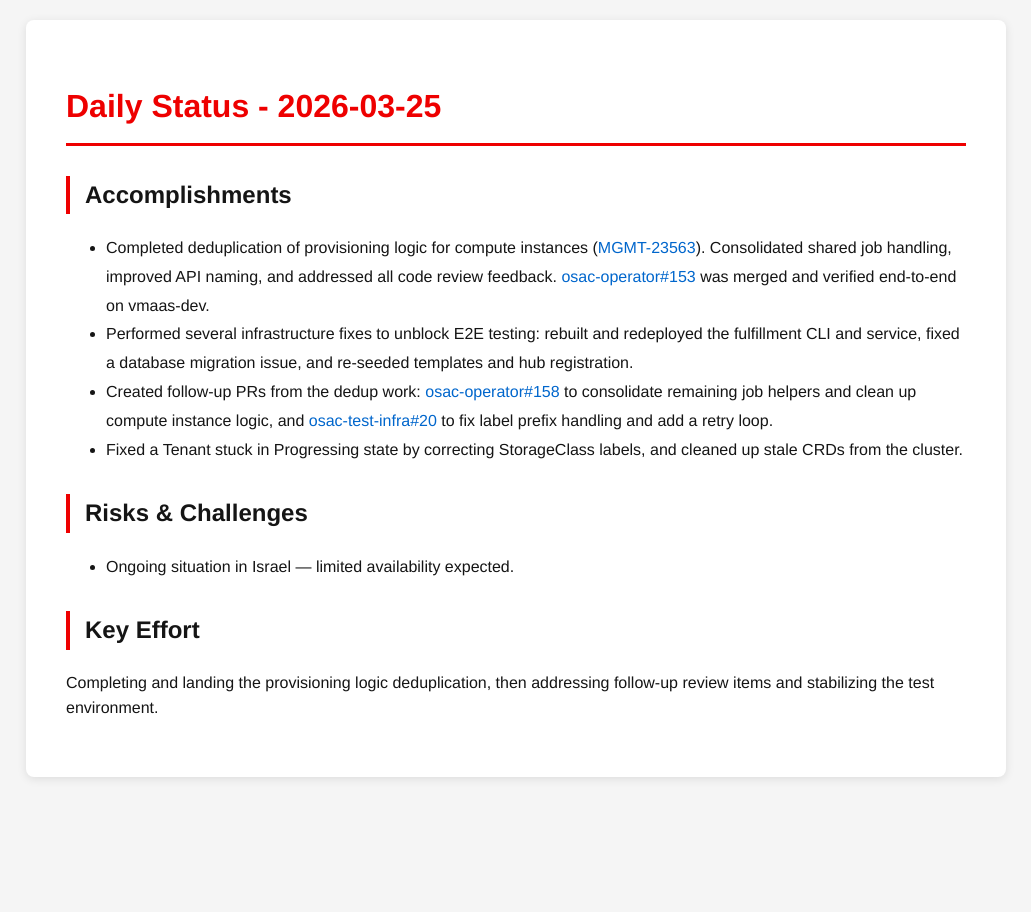
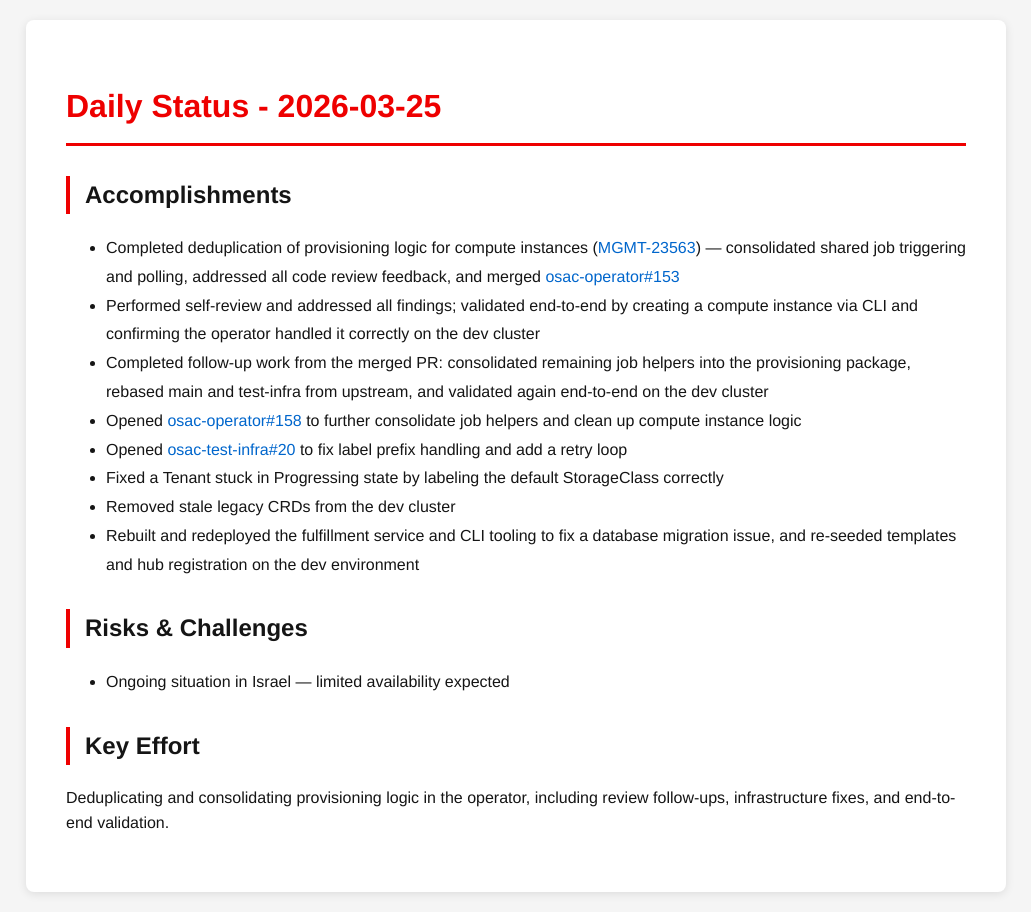
Before and after one commit to tzvatot/daily-status, a Jekyll site: the page built from 2026-03-25.md, in a window 1280 px wide. Shown: the whole page, without its empty margins (124-1155 px from the left). Built offline with Jekyll 4.4.1, drawn with Linux system fonts in a browser that asks for light colours.

Commit message:
Daily status update - 2026-03-25

```diff
--- a/2026-03-25.md
+++ b/2026-03-25.md
@@ -7,13 +7,17 @@ date: 2026-03-25
 # Daily Status - 2026-03-25
 
 ## Accomplishments
-- Completed deduplication of provisioning logic for compute instances ([MGMT-23563](https://issues.redhat.com/browse/MGMT-23563)). Consolidated shared job handling, improved API naming, and addressed all code review feedback. [osac-operator#153](https://github.com/osac-project/osac-operator/pull/153) was merged and verified end-to-end on vmaas-dev.
-- Performed several infrastructure fixes to unblock E2E testing: rebuilt and redeployed the fulfillment CLI and service, fixed a database migration issue, and re-seeded templates and hub registration.
-- Created follow-up PRs from the dedup work: [osac-operator#158](https://github.com/osac-project/osac-operator/pull/158) to consolidate remaining job helpers and clean up compute instance logic, and [osac-test-infra#20](https://github.com/osac-project/osac-test-infra/pull/20) to fix label prefix handling and add a retry loop.
-- Fixed a Tenant stuck in Progressing state by correcting StorageClass labels, and cleaned up stale CRDs from the cluster.
+- Completed deduplication of provisioning logic for compute instances ([MGMT-23563](https://issues.redhat.com/browse/MGMT-23563)) — consolidated shared job triggering and polling, addressed all code review feedback, and merged [osac-operator#153](https://github.com/osac-project/osac-operator/pull/153)
+- Performed self-review and addressed all findings; validated end-to-end by creating a compute instance via CLI and confirming the operator handled it correctly on the dev cluster
+- Completed follow-up work from the merged PR: consolidated remaining job helpers into the provisioning package, rebased main and test-infra from upstream, and validated again end-to-end on the dev cluster
+- Opened [osac-operator#158](https://github.com/osac-project/osac-operator/pull/158) to further consolidate job helpers and clean up compute instance logic
+- Opened [osac-test-infra#20](https://github.com/osac-project/osac-test-infra/pull/20) to fix label prefix handling and add a retry loop
+- Fixed a Tenant stuck in Progressing state by labeling the default StorageClass correctly
+- Removed stale legacy CRDs from the dev cluster
+- Rebuilt and redeployed the fulfillment service and CLI tooling to fix a database migration issue, and re-seeded templates and hub registration on the dev environment
 
 ## Risks & Challenges
-- Ongoing situation in Israel — limited availability expected.
+- Ongoing situation in Israel — limited availability expected
 
 ## Key Effort
-Completing and landing the provisioning logic deduplication, then addressing follow-up review items and stabilizing the test environment.
+Deduplicating and consolidating provisioning logic in the operator, including review follow-ups, infrastructure fixes, and end-to-end validation.
```
